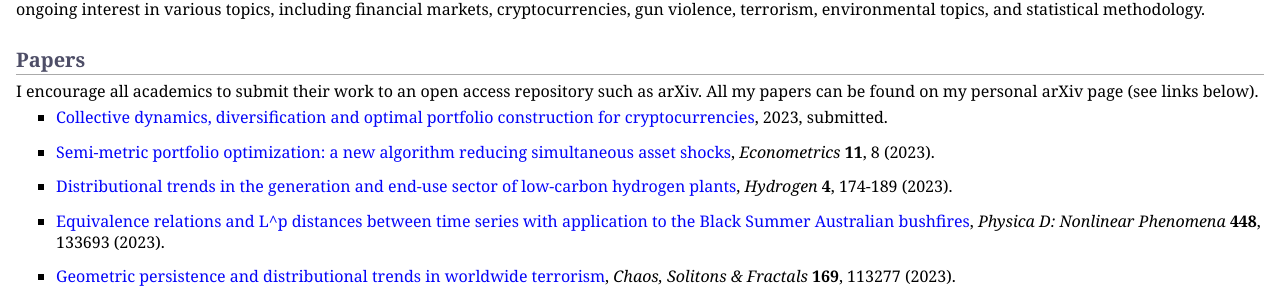
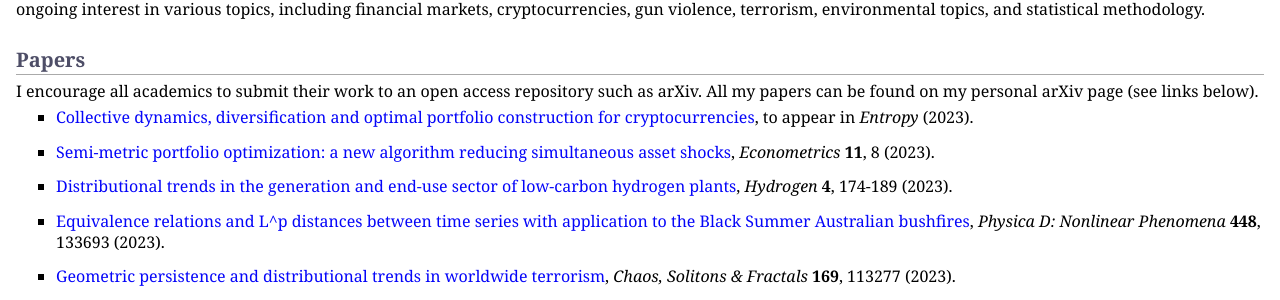
Before and after one commit to MaxMenzies/maxmenzies.com, a Jekyll site: the page index.html, which Jekyll copies as it is, in a window 1280 px wide. Shown: the part 409-709 px from the top of the page. Built offline with Jekyll 4.4.1, drawn with Linux system fonts in a browser that asks for light colours.

Commit message:
Update index.html

```diff
--- a/index.html
+++ b/index.html
@@ -40,7 +40,7 @@
 <h2>Papers</h2>
 <p>I encourage all academics to submit their work to an open access repository such as arXiv. All my papers can be found on my personal arXiv page (see links below).</p>
 <ul>
-<li><p><a href="https://arxiv.org/abs/2304.08902">Collective dynamics, diversification and optimal portfolio construction for cryptocurrencies</a>, 2023, submitted.</p>
+<li><p><a href="https://arxiv.org/abs/2304.08902">Collective dynamics, diversification and optimal portfolio construction for cryptocurrencies</a>, to appear in <i>Entropy</i> (2023).</p>
 </li>
 </ul>
 <ul>
```
